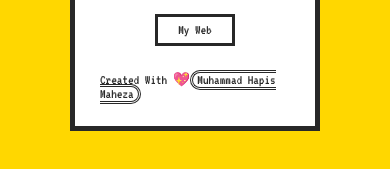
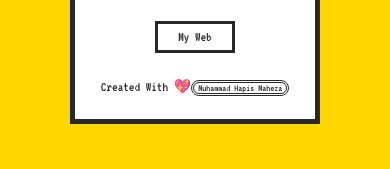
Before and after one commit to muhammadhapismahezaa/profile-card, a plain HTML site: page index.html in a window 390 px wide. Shown: the part 473-642 px from the top of the page. Drawn offline with nearby package versions, Linux system fonts and the light colour scheme.

Commit message:
menambahkan footer supaya responsive

```diff
--- a/assets/css/style.css
+++ b/assets/css/style.css
@@ -136,6 +136,10 @@ body {
     font-size: 14px;
     padding: 6px 20px;
   }
+
+  .footer p a {
+    font-size: 10px;
+  }
 }
 
 .footer {
```
